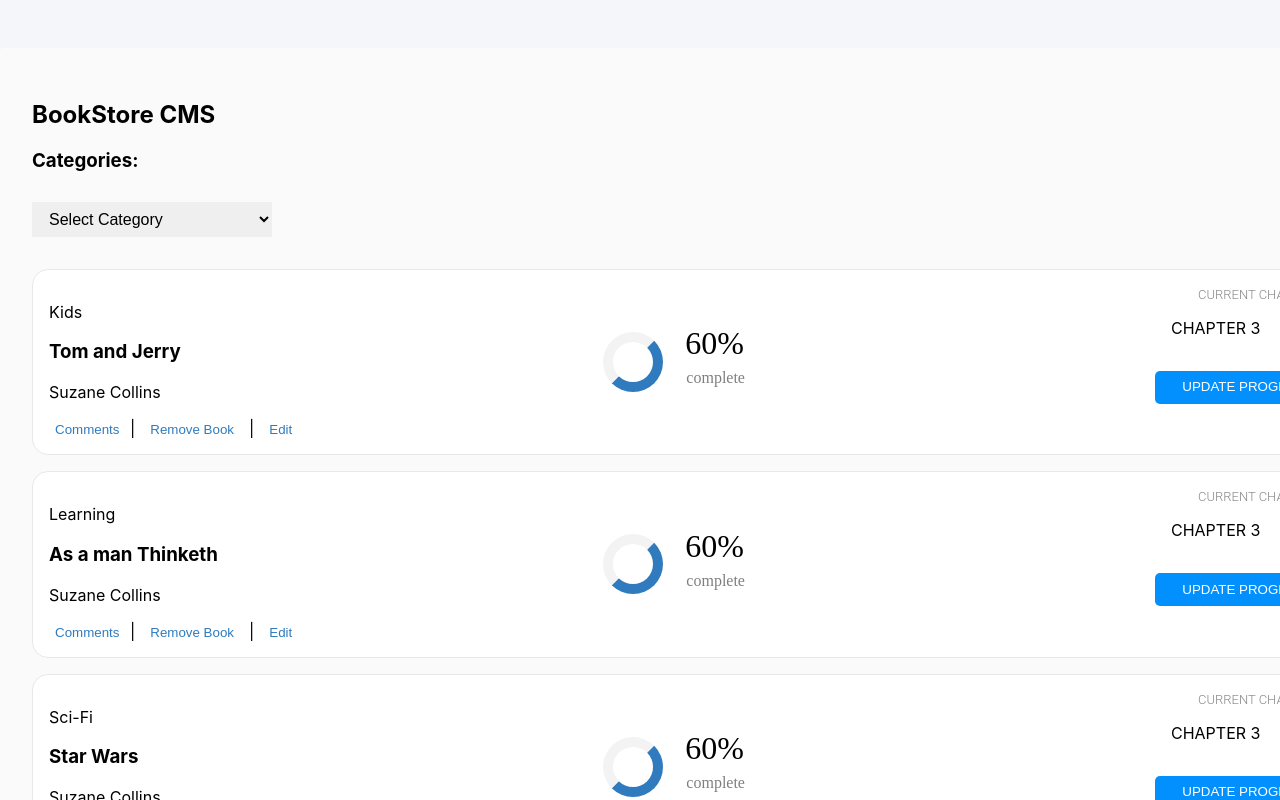
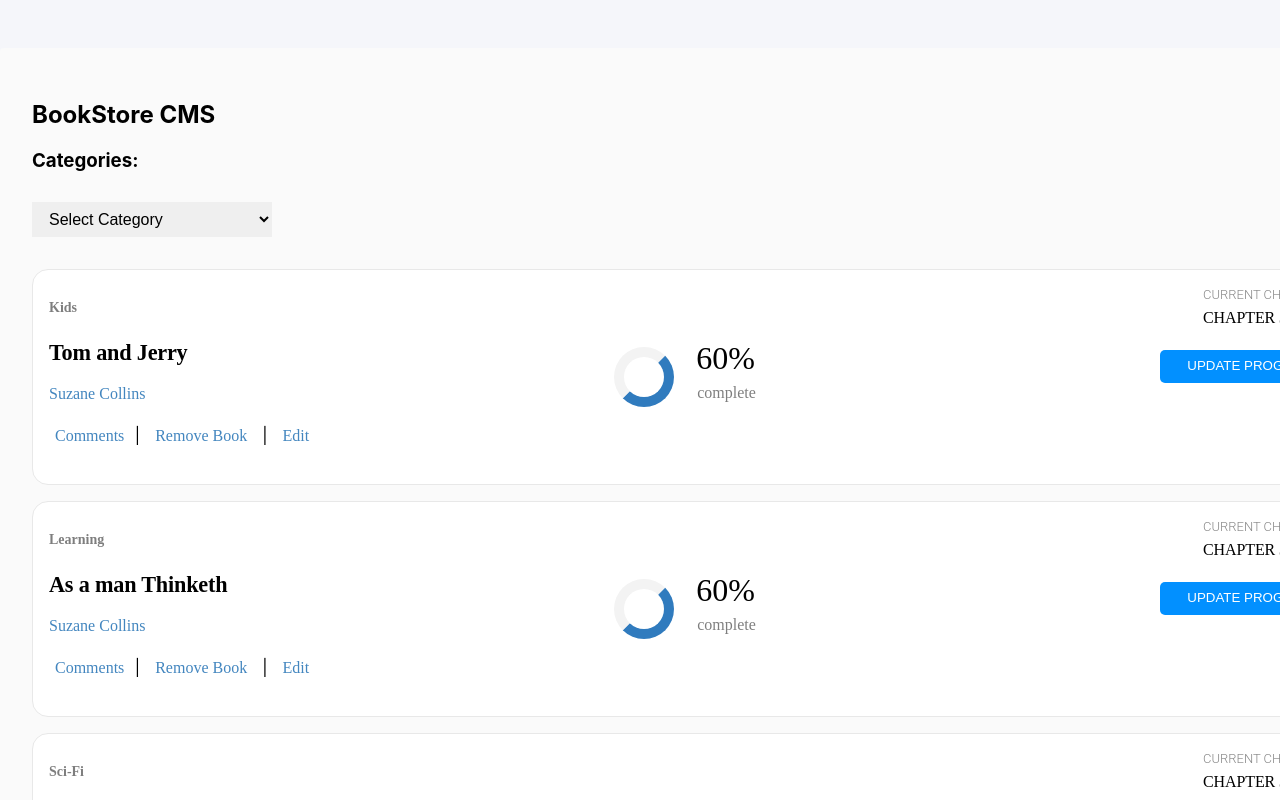
Before and after one commit to ClaytonSiby/Magic-Books-Inc, a React (Create React App) app: page / in a window 1280 px wide. Shown: the top 800 px of the page. Built offline with nearby package versions, Linux system fonts and the light colour scheme.

Commit message:
Style the action buttons for the Book component

```diff
--- a/src/assets/book.module.css
+++ b/src/assets/book.module.css
@@ -4,6 +4,7 @@
 	--white-two: #ffffff;
 	--azure: #0290ff;
 	--black-two: #000;
+    --cool-blue: #4386bf;
 }
 
 .lessonPanel {
@@ -17,8 +18,61 @@
 	border: solid 1px #e8e8e8;
 }
 
+.category {
+	width: 49px;
+	height: 18px;
+	margin: 0 39px 0 0;
+	opacity: 0.5;
+	font-family: Montserrat;
+	font-size: 14px;
+	font-weight: bold;
+	font-stretch: normal;
+	font-style: normal;
+	line-height: normal;
+	letter-spacing: normal;
+	color: var(--black-two);
+}
+
+.title {
+	width: 197px;
+	height: 29px;
+	/* margin: 3px 323px 0 0; */
+	font-family: RobotoSlab;
+	font-size: 19px;
+	font-weight: bold;
+	font-stretch: normal;
+	font-style: normal;
+	line-height: normal;
+	letter-spacing: -0.2px;
+	color: var(--black-two);
+}
+
+.author {
+	width: 107px;
+	height: 19px;
+	margin: 0;
+	font-family: RobotoSlab;
+	font-size: 16px;
+	font-weight: 300;
+	font-stretch: normal;
+	font-style: normal;
+	line-height: normal;
+	letter-spacing: normal;
+	color: var(--cool-blue);
+}
+
 .actionBtn {
-	color: var(--medium-blue);
+    height: 19px;
+    /* margin: 3px 15px 2px 0; */
+    margin: 1.4rem 0;
+    font-family: RobotoSlab;
+    font-size: 16px;
+    font-weight: 300;
+    font-stretch: normal;
+    font-style: normal;
+    line-height: normal;
+    letter-spacing: normal;
+    color: var(--cool-blue);
     border: none;
     background: #fff;
 }
@@ -69,7 +123,15 @@
 .currentLesson {
 	width: 212px;
 	height: 21px;
-    padding: 0 2rem;
+	margin: 7px 0 4px 59px;
+	font-family: RobotoSlab;
+	font-size: 16px;
+	font-weight: 300;
+	font-stretch: normal;
+	font-style: normal;
+	line-height: normal;
+	letter-spacing: -0.1px;
+	color: var(--black-two);
 }
 
 .percentageComplete {
--- a/src/components/Book.js
+++ b/src/components/Book.js
@@ -5,13 +5,13 @@ import styles from '../assets/book.module.css'
 const Book = ({ id, title, category, removeBook }) => (
   <div className={styles.lessonPanel}>
     <div className='Book-Header'>
-      <div className='School-of'>
+      <div className={styles.category}>
         <p>{category}</p>
       </div>
-      <div className='title'>
+      <div className={styles.title}>
         <h3>{title}</h3>
       </div>
-      <div className='author'>
+      <div className={ styles.author}>
         <p>Suzane Collins</p>
       </div>
       <div className='actions'>
```
Lines whose indentation alone changed are shown as unchanged.
